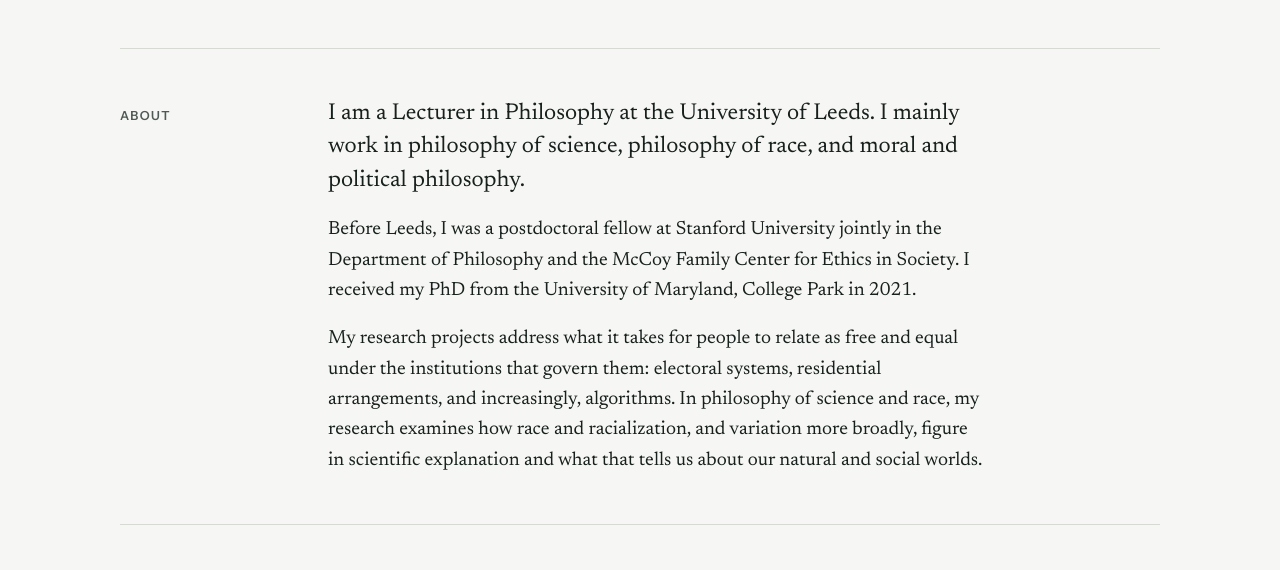
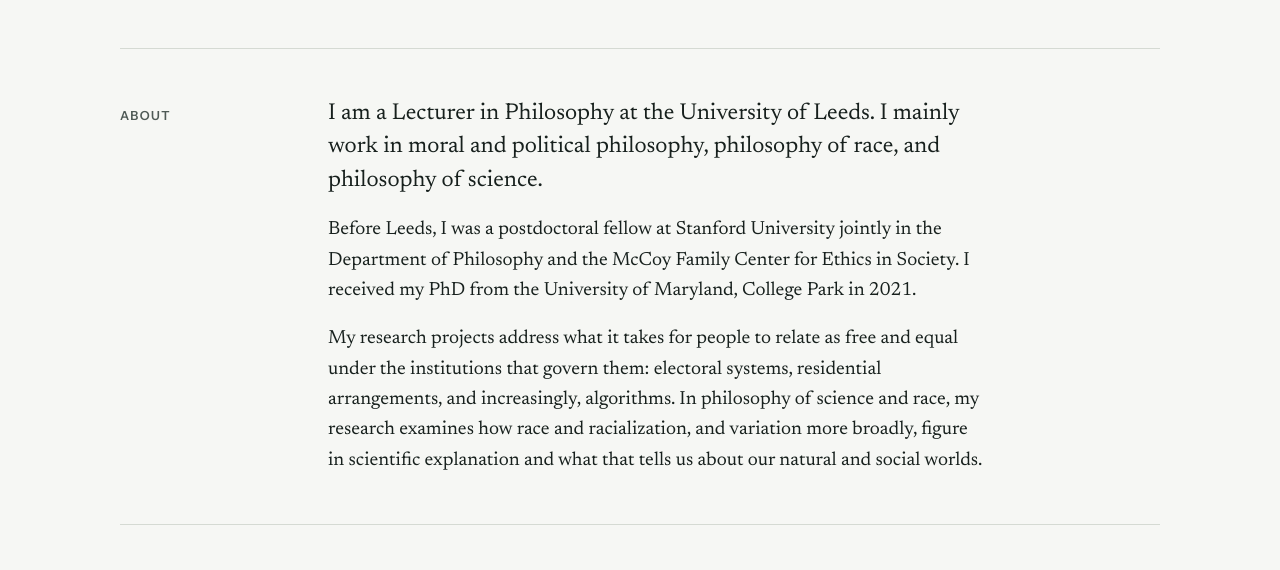
Before and after one commit to Kalewold/kalewold.github.io, a plain HTML site: page index.html in a window 1280 px wide. Shown: the part 229-799 px from the top of the page. Drawn offline with Linux system fonts and the light colour scheme.

Commit message:
Update index.html

```diff
--- a/index.html
+++ b/index.html
@@ -115,7 +115,7 @@ footer { padding: 28px 0 56px; border-top: 1px solid var(--rule); font-family: v
 <section id="about">
   <h2 class="label">About</h2>
   <div class="col">
-    <p class="lead">I am a Lecturer in Philosophy at the University of Leeds. I mainly work in philosophy of science, philosophy of race, and moral and political philosophy.</p>
+    <p class="lead">I am a Lecturer in Philosophy at the University of Leeds. I mainly work in moral and political philosophy, philosophy of race, and philosophy of science.</p>
     <p>Before Leeds, I was a postdoctoral fellow at Stanford University jointly in the Department of Philosophy and the McCoy Family Center for Ethics in Society. I received my PhD from the University of Maryland, College Park in 2021.</p>
     <p>My research projects address what it takes for people to relate as free and equal under the institutions that govern them: electoral systems, residential arrangements, and increasingly, algorithms. In philosophy of science and race, my research examines how race and racialization, and variation more broadly, figure in scientific explanation and what that tells us about our natural and social worlds. </p>
   </div>
```
